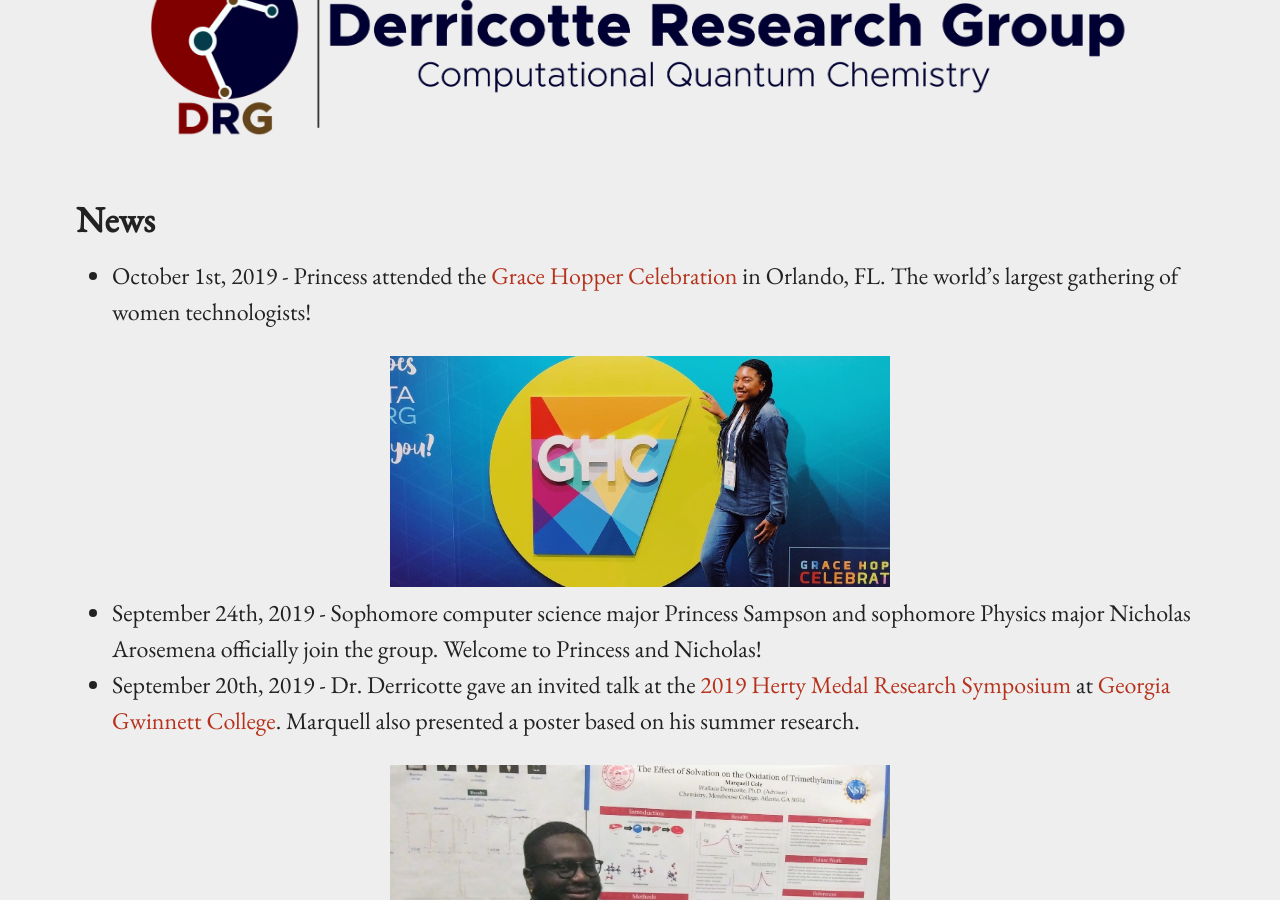
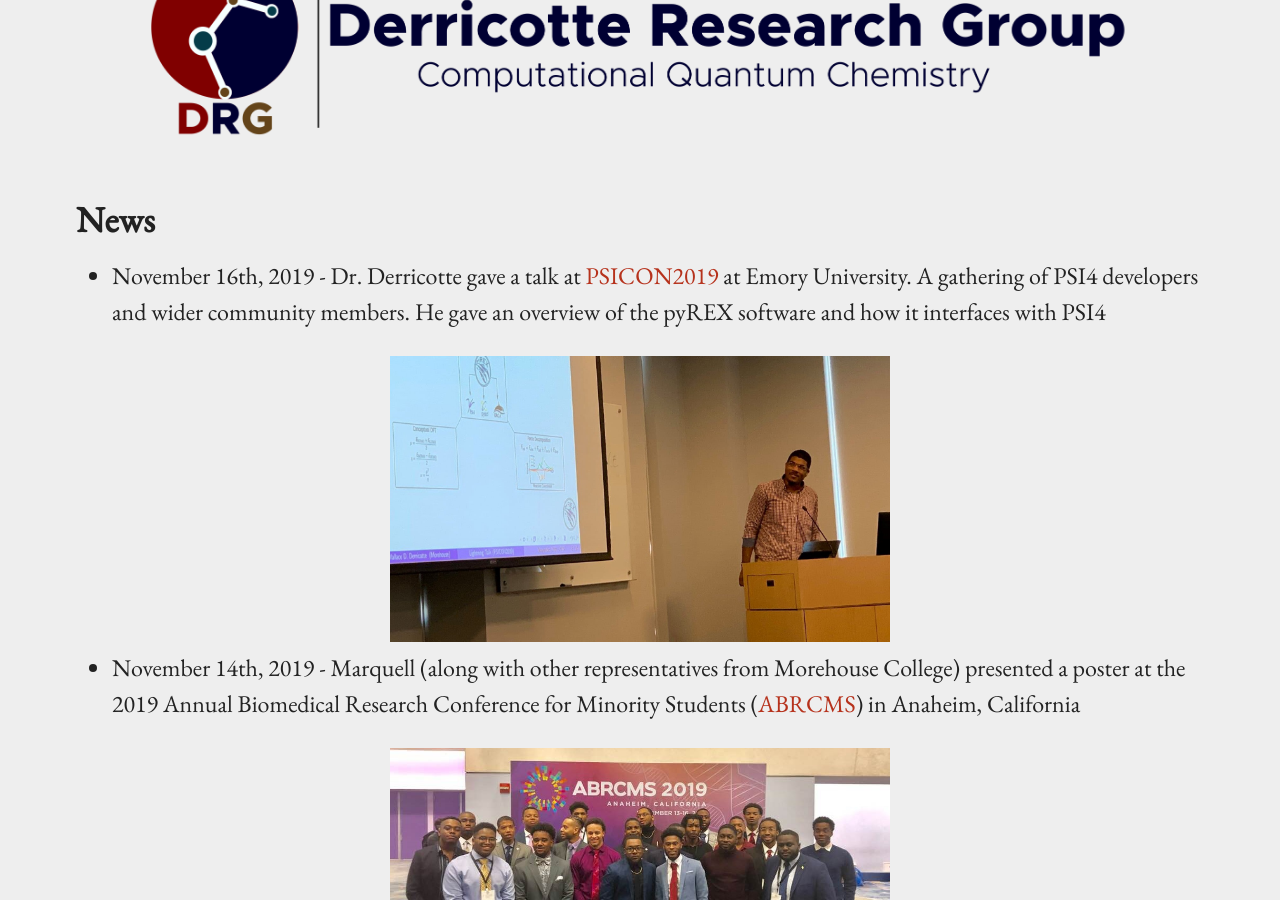
Before and after one commit to WDerricotte/wderricotte.github.io, a Jekyll site: the page built from index.md, in a window 1280 px wide and 900 px high, scrolled down 197 px. Built offline with Jekyll 4.4.1, drawn with Linux system fonts in a browser that asks for light colours.

Commit message:
Updating index, new pics

```diff
--- a/index.md
+++ b/index.md
@@ -7,6 +7,10 @@
 {% include image.html url="images/DRG_logo_2019.png" caption="" width="1000px" align="center" %}
 
 ## News
+* November 16th, 2019 - Dr. Derricotte gave a talk at [PSICON2019](https://admiring-tesla-08529a.netlify.com/posts/psicon-2019/) at Emory University. A gathering of PSI4 developers and wider community members. He gave an overview of the pyREX software and how it interfaces with PSI4
+{% include image.html url="images/psicon_derricotte.jpg" caption="" width="500px" align="center" %}
+* November 14th, 2019 - Marquell (along with other representatives from Morehouse College) presented a poster at the 2019 Annual Biomedical Research Conference for Minority Students ([ABRCMS](http://www.abrcms.org/index.php)) in Anaheim, California
+{% include image.html url="images/marquell_abrcms.jpg" caption="" width="500px" align="center" %}
 * October 1st, 2019 - Princess attended the [Grace Hopper Celebration](https://ghc.anitab.org/) in Orlando, FL. The world's largest gathering of women technologists!
 {% include image.html url="images/princess_ghc_pic.JPG" caption="" width="500px" align="center" %}
 * September 24th, 2019 - Sophomore computer science major Princess Sampson and sophomore Physics major Nicholas Arosemena officially join the group. Welcome to Princess and Nicholas!
```
Also changed, not shown: images/marquell_abrcms.jpg (added), images/psicon_derricotte.jpg (added).
